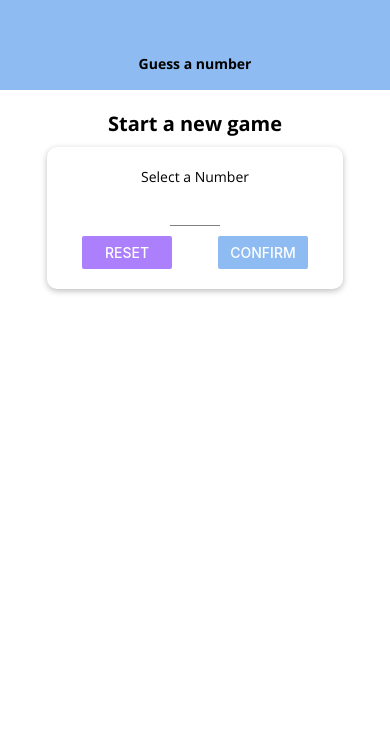
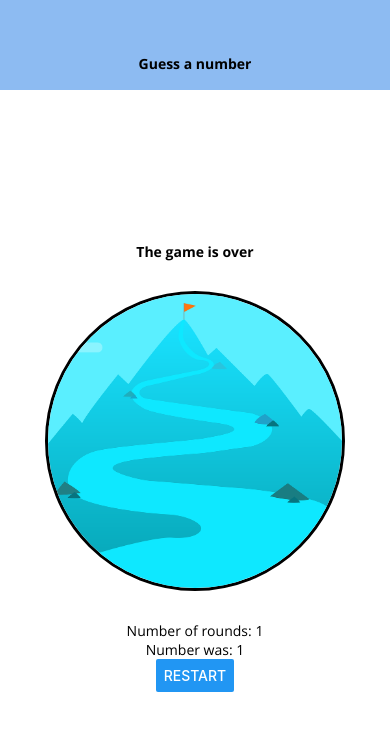
Before and after one commit to DinethP/NumberGuesser, a React Native app: screen / in a window 390 px wide. Shown: the top 730 px of the page. Built offline with nearby package versions, Linux system fonts and the light colour scheme.

Commit message:
Added Game-Over screen styling

```diff
--- a/App.js
+++ b/App.js
@@ -55,6 +55,7 @@
   // conditionally load the StartGame screen or the GameScreen
   // pass the handler function as a prop, which will set the userNumber
   let content = <StartGameScreen onStartGame={startGameHandler} />;
+  content = <GameOverScreen rounds={1} number={1} onRestart={restartGame} />;
 
   // if the userNumber is available and the game starts, the GameScreen
   // is showed and it's value is passed as a prop
--- a/components/TitleText.js
+++ b/components/TitleText.js
@@ -3,8 +3,8 @@
 
 // this component helps to apply font family to components
 // all Text components can be replaced with this component to apply this sryle
-const TitleText = ({ children }) => {
-  return <Text style={styles.title}>{children}</Text>;
+const TitleText = ({ children, style }) => {
+  return <Text style={{ ...styles.title, ...style }}>{children}</Text>;
 };
 
 export default TitleText;
--- a/screens/GameOverScreen.js
+++ b/screens/GameOverScreen.js
@@ -1,12 +1,17 @@
 import React from "react";
-import { View, Text, StyleSheet, Button } from "react-native";
+import { View, Text, StyleSheet, Button, Image } from "react-native";
+import BodyText from "../components/BodyText";
+import TitleText from "../components/TitleText";
 
 function GameOverScreen({ rounds, number, onRestart }) {
   return (
     <View style={styles.screen}>
-      <Text>The game is over</Text>
-      <Text>Number of rounds: {rounds}</Text>
-      <Text>Number was: {number}</Text>
+      <TitleText>The game is over</TitleText>
+      <View style={styles.imageContainer}>
+        <Image source={require("../assets/success.png")} style={styles.image} />
+      </View>
+      <BodyText>Number of rounds: {rounds}</BodyText>
+      <BodyText>Number was: {number}</BodyText>
       <Button title="Restart" onPress={onRestart}></Button>
     </View>
   );
@@ -18,6 +23,19 @@
     justifyContent: "center",
     alignItems: "center",
   },
+  imageContainer: {
+    width: 300,
+    height: 300,
+    borderRadius: 150,
+    borderWidth: 3,
+    borderColor: "black",
+    overflow: "hidden",
+    marginVertical: 30,
+  },
+  image: {
+    width: "100%",
+    height: "100%",
+  },
 });
 
 export default GameOverScreen;
--- a/screens/StartGameScreen.js
+++ b/screens/StartGameScreen.js
@@ -15,6 +15,7 @@
 import Input from "../components/Input";
 import Colors from "../constants/colors";
 import BodyText from "../components/BodyText";
+import TitleText from "../components/TitleText";
 import NumberContainer from "../components/NumberContainer";
 
 const StartGameScreen = (props) => {
@@ -77,7 +78,7 @@
       }}
     >
       <View style={styles.screen}>
-        <Text style={styles.title}>Start a new game</Text>
+        <TitleText style={styles.title}>Start a new game</TitleText>
         {/*  All children withn Card component will be rendered inside Card component  */}
         <Card style={styles.inputContainer}>
           {/* wrapper component to apply custom fonts to Text */}
```
Also changed, not shown: assets/success.png (added).
